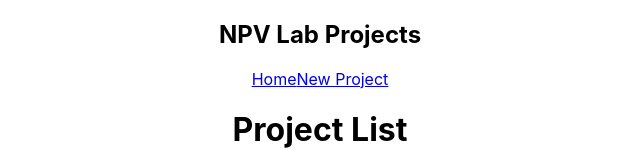
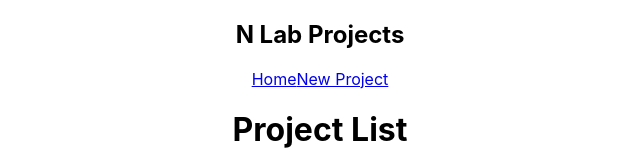
Before and after one commit to aria-abad/smart-board, a React (Create React App) app: page / in a window 1280 px wide. Shown: the top 160 px of the page, without its empty margins (320-960 px from the left). Built offline with nearby package versions, Linux system fonts and the light colour scheme.

Commit message:
update the navbar title

```diff
--- a/src/components/Navbar.js
+++ b/src/components/Navbar.js
@@ -3,7 +3,7 @@ import React from 'react'
 export default function Navbar() {
     return (
         <nav className="navbar">
-            <h1>NPV Lab Projects</h1>
+            <h1>N Lab Projects</h1>
             <div className="links">
                 <a href="/">Home</a>
                 <a href="/create">New Project</a>
```
